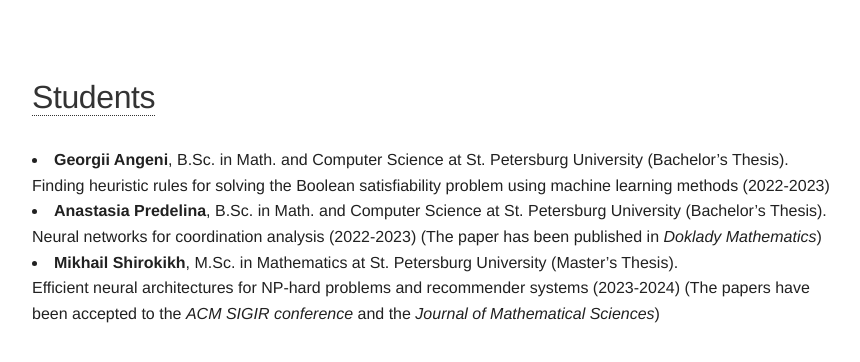
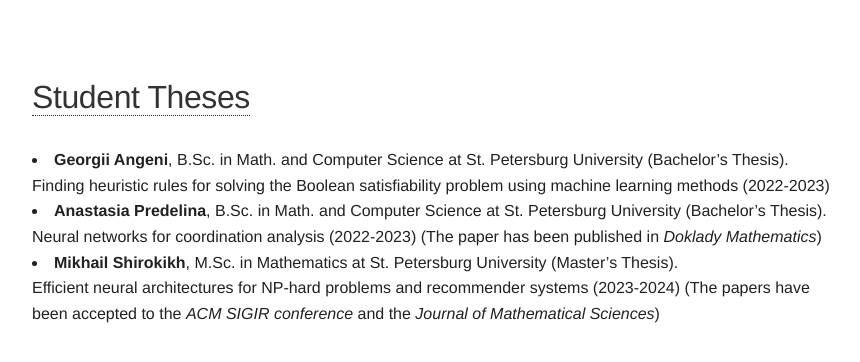
Before and after one commit to alexeyev/alexeyev.github.io, a Jekyll site: the page built from students.html, in a window 1280 px wide. Shown: the top 362 px of the page, without its empty margins (208-1068 px from the left). Built offline with Jekyll 4.4.1, drawn with Linux system fonts in a browser that asks for light colours.

Commit message:
Update students.html

```diff
--- a/students.html
+++ b/students.html
@@ -1,12 +1,12 @@
 ---
 layout: default
 title: Students
-description: Students' theses (co-)advised by Anton Alekseev, both B. Sc. and M. Sc. levels.
+description: Students' theses (co-)supervised by Anton Alekseev, both B. Sc. and M. Sc. levels.
 ---
 
 <header class="masthead">
     <h1 class="masthead-title">
-        <a href="{{ site.baseurl }}">Students</a>
+        <a href="{{ site.baseurl }}">Student Theses</a>
     </h1>
     <nav class="masthead-nav">
         {% for nav in site.nav %}
```
